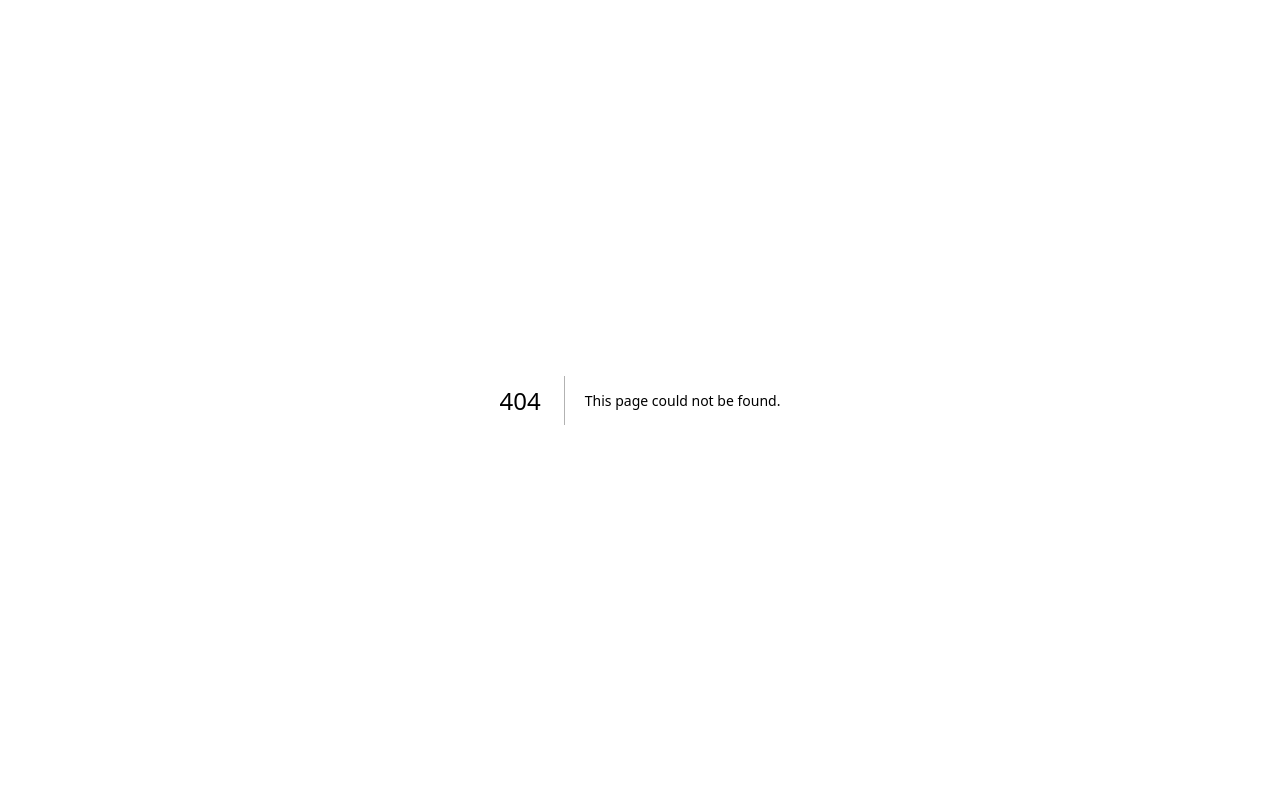
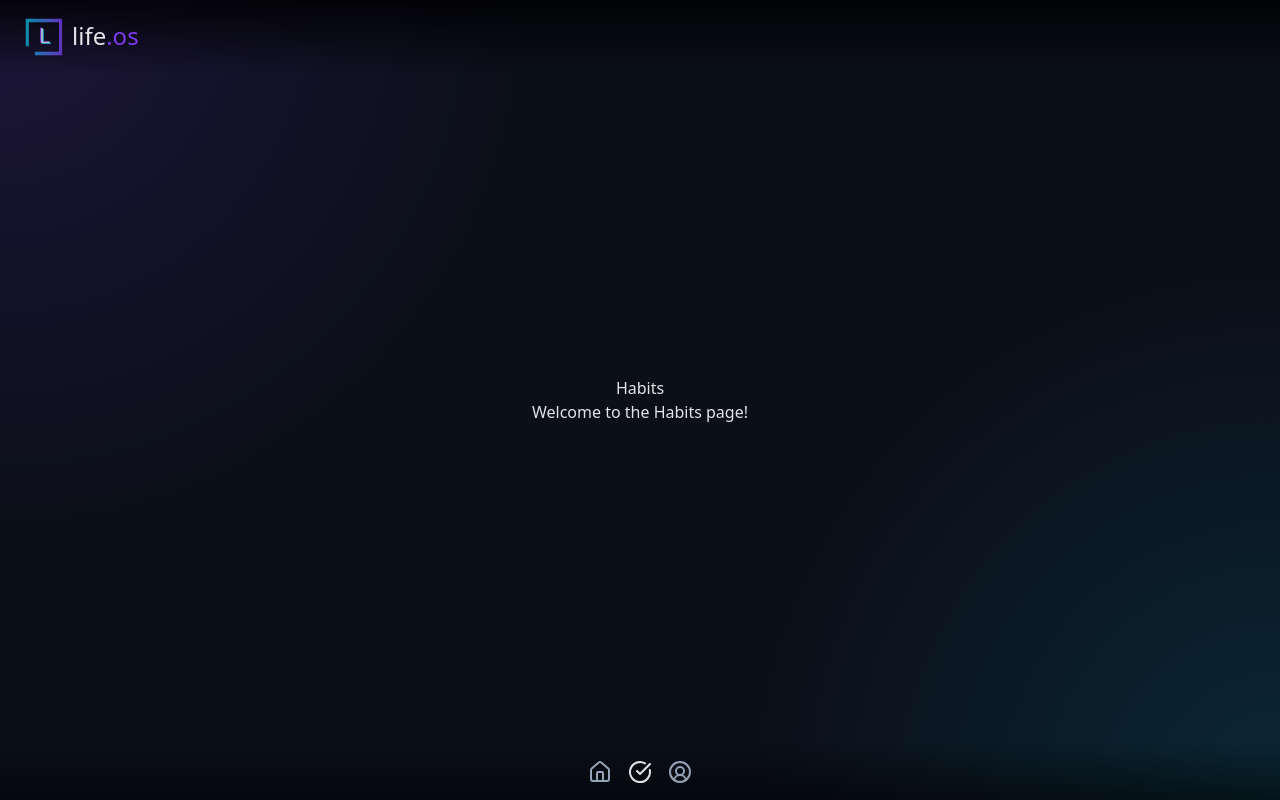
Before and after one commit to antoni0-0/life-os, a Next.js app in the folder apps/web/: page /habits in a window 1280 px wide. Before the commit this address had no page. Built offline with nearby package versions, Linux system fonts and the light colour scheme.

Commit message:
feat: added dashboard and application shell

```diff
--- /dev/null
+++ b/apps/web/src/app/dashboard/page.tsx
@@ -0,0 +1,19 @@
+'use client';
+
+import { AppShell } from '@/components/shell/app-shell';
+import { ChartNoAxesCombined } from 'lucide-react';
+
+export default function DashboardPage() {
+    return (
+        <AppShell menuId={1}>
+            <h1 className="text-4xl font-bold">Welcome to Life<span className="bg-gradient-to-r from-primary-orange to-secondary-purple bg-clip-text text-transparent">
+                OS
+            </span>
+            </h1>
+            <div className="mt-4 flex items-center gap-1 rounded-xl bg-primary/10 px-3 py-1 text-xs font-bold text-primary sm:text-sm">
+                <ChartNoAxesCombined className="h-4 w-4 sm:h-5 sm:w-5" />
+                <p>YOUR LIFE. UPGRADED.</p>
+            </div>
+        </AppShell>
+    );
+}
--- /dev/null
+++ b/apps/web/src/app/habits/page.tsx
@@ -0,0 +1,10 @@
+import { AppShell } from "@/components/shell/app-shell";
+
+export default function HabitsPage() {
+    return (
+        <AppShell menuId={2}>
+            <h1>Habits</h1>
+            <p>Welcome to the Habits page!</p>
+        </AppShell>
+    );
+}
--- a/apps/web/src/components/auth/login-form.tsx
+++ b/apps/web/src/components/auth/login-form.tsx
@@ -26,7 +26,7 @@ export function LoginForm() {
     try {
       const tokens = await login({ email, password });
       saveAuthTokens(tokens);
-      router.push('/home');
+      router.push('/dashboard');
     } catch (err) {
       if (err instanceof ApiError) {
         setError(err.message);
--- a/apps/web/src/components/auth/register-form.tsx
+++ b/apps/web/src/components/auth/register-form.tsx
@@ -49,7 +49,7 @@ export function RegisterForm() {
         preferredName: form.preferredName,
       });
       saveAuthTokens(tokens);
-      router.push('/home');
+      router.push('/dashboard');
     } catch (err) {
       if (err instanceof ApiError) {
         setError(err.message);
--- /dev/null
+++ b/apps/web/src/components/navbar/app-navbar.tsx
@@ -0,0 +1,46 @@
+import { motion } from "framer-motion";
+import { CircleCheckBig, CircleUserRound, House } from "lucide-react";
+import Link from "next/link";
+
+interface AppNavbarProps {
+    menuId: number;
+}
+
+
+export function AppNavbar({ menuId }: AppNavbarProps) {
+    const menuItems = [
+        {
+            id: 1,
+            label: "Home",
+            href: "/dashboard",
+            icon: <House className="h-6 w-6" style={menuId === 1 ? { color: "var(--text-primary)" } : { color: "var(--text-secondary)" }} />,
+        },
+        {
+            id: 2,
+            label: "Habits",
+            href: "/habits",
+            icon: <CircleCheckBig className="h-6 w-6" style={menuId === 2 ? { color: "var(--color-success)" } : { color: "var(--text-secondary)" }} />
+        },
+        {
+            id: 3,
+            label: "Profile",
+            href: "/habits",
+            icon: <CircleUserRound className="h-6 w-6" style={menuId === 3 ? { color: "var(--text-primary)" } : { color: "var(--text-secondary)" }} />
+        }
+    ];
+    return (
+        <motion.nav
+            initial={{ opacity: 0 }}
+            animate={{ opacity: 1 }}
+            className="fixed bottom-0 z-50 w-full bg-gradient-to-t from-black/50 to-transparent backdrop-blur-sm lg:backdrop-blur-none"
+        >
+            <div className="flex items-center justify-center gap-4 p-4 py-4">
+                {menuItems.map((item) => (
+                    <Link key={item.id} href={item.href}>
+                        {item.icon}
+                    </Link>
+                ))}
+            </div>
+        </motion.nav>
+    );
+}
--- a/apps/web/src/app/home/page.tsx
+++ b/apps/web/src/components/shell/app-shell.tsx
@@ -1,12 +1,17 @@
 'use client';
 
 import { motion } from 'framer-motion';
-import { ChartNoAxesCombined } from 'lucide-react';
 import Link from 'next/link';
+import { AppNavbar } from '../navbar/app-navbar';
 
-export default function HomePage() {
+interface AppShellProps {
+    children: React.ReactNode;
+    menuId: number;
+}
+
+export function AppShell({ children, menuId }: AppShellProps) {
     return (
-        <div className="flex min-h-screen flex-col justify-center items-center overflow-x-hidden bg-[radial-gradient(circle_at_top_left,rgba(124,58,237,0.15),transparent_35%),radial-gradient(circle_at_bottom_right,rgba(6,182,212,0.15),transparent_35%)] text-text-primary">
+        <div>
             <motion.header
                 initial={{ opacity: 0, y: -20 }}
                 animate={{ opacity: 1, y: 0 }}
@@ -21,14 +26,10 @@ export default function HomePage() {
                     </Link>
                 </div>
             </motion.header>
-            <h1 className="text-4xl font-bold">Welcome to Life<span className="bg-gradient-to-r from-primary-orange to-secondary-purple bg-clip-text text-transparent">
-                OS
-            </span>
-            </h1>
-            <div className="mt-4 flex items-center gap-1 rounded-xl bg-primary/10 px-3 py-1 text-xs font-bold text-primary sm:text-sm">
-                <ChartNoAxesCombined className="h-4 w-4 sm:h-5 sm:w-5" />
-                <p>YOUR LIFE. UPGRADED.</p>
-            </div>
+            <main className="flex min-h-screen flex-col justify-center items-center overflow-x-hidden bg-[radial-gradient(circle_at_top_left,rgba(124,58,237,0.15),transparent_35%),radial-gradient(circle_at_bottom_right,rgba(6,182,212,0.15),transparent_35%)] text-text-primary">
+                <AppNavbar menuId={menuId} />
+                {children}
+            </main>
         </div>
     );
 }
```
